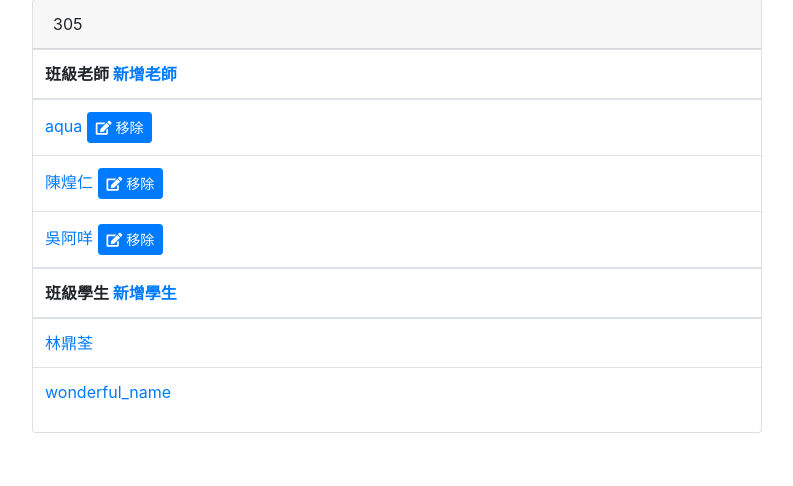
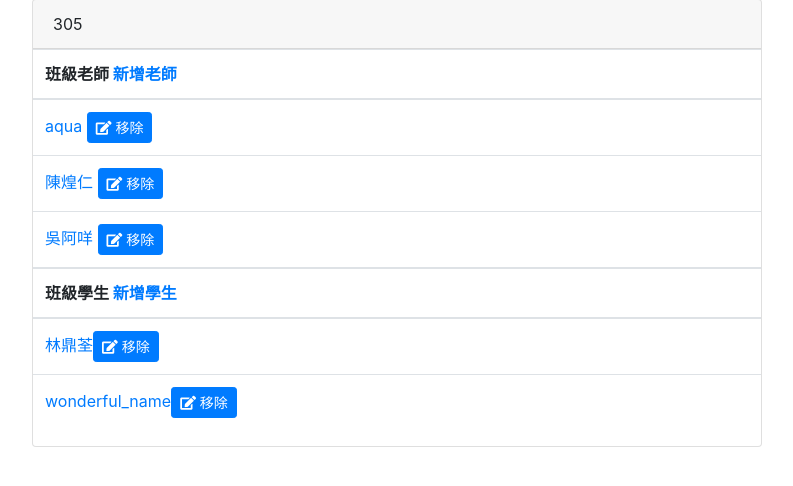
Before and after one commit to Pattywu20031224/roomrezsystem, a Django app: page /classes/1/ in a window 1280 px wide. Shown: the part 104-590 px from the top of the page, without its empty margins (53-846 px from the left). Run offline with Django 3.2, Linux system fonts and the light colour scheme; a user stored in the database is signed in; data comes from the database, SQL or seed files in the repository; some libraries are stand-ins or nearby versions.

Commit message:
0314_supergarry

```diff
--- a/roomrezsystem/templates/classes/classes_detail.html
+++ b/roomrezsystem/templates/classes/classes_detail.html
@@ -36,7 +36,9 @@
           <tbody>
             {% for student in student_list %}
             <tr>
-                <td><a href="{% url 'student_view' student.id %}">{{student.realname}}</a></td>
+                <td><a href="{% url 'student_view' student.id %}">{{student.realname}}</a><a href="" class="btn btn-sm btn-primary">
+                  <i class="fas fa-edit"></i> 移除
+                </a></td>
             </tr>
             {% endfor %}
           </tbody>
```
